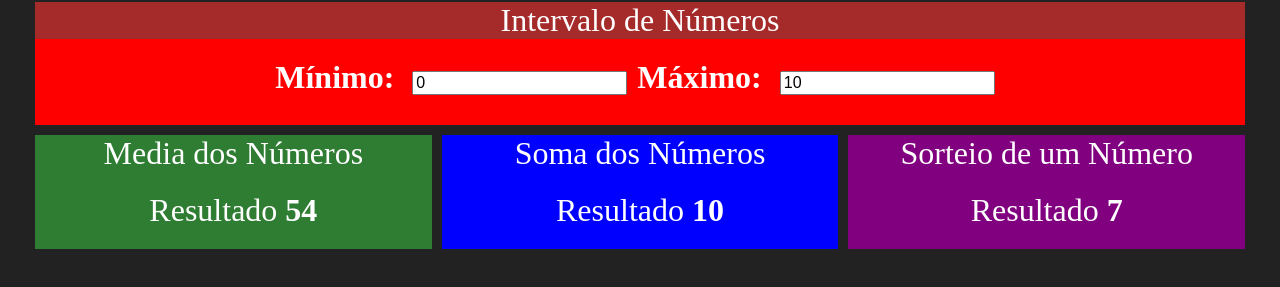
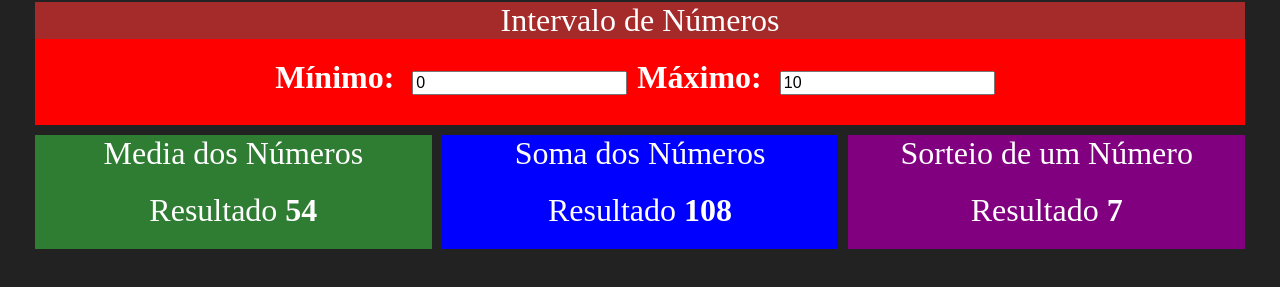
Before and after one commit to SamuelRodriguess/sum-fundaments, a React (Create React App) app: page / in a window 1280 px wide. Shown: the part 193-480 px from the top of the page. Built offline with nearby package versions, Linux system fonts and the light colour scheme.

Commit message:
feat: stateToProps to component of the sum

```diff
--- a/src/components/Card.jsx
+++ b/src/components/Card.jsx
@@ -1,23 +1,22 @@
-import './Card.css'
-import React from 'react'
+import "./Card.css";
+import React from "react";
 
 const getColor = (props) => {
-    if(props.Red) return "Red"
-    if(props.Green) return "Green"
-    if(props.Blue) return "Blue"
-    if(props.Purple) return "Purple"
-    return ""
-}
+  if (props.Red) return "Red";
+  if (props.Green) return "Green";
+  if (props.Blue) return "Blue";
+  if (props.Purple) return "Purple";
+  return "";
+};
 
-export default props => {
-    return (
-        <div className={`Card ${getColor(props)}`}>
-            <div className="Header">
-                    <span className="title">{ props.Title }</span>
-            </div>
-            <div className="Content">
-                    { props.children }
-            </div>
-        </div>
-    )
-}
+// eslint-disable-next-line import/no-anonymous-default-export
+export default (props) => {
+  return (
+    <div className={`Card ${getColor(props)}`}>
+      <div className="Header">
+        <span className="title">{props.Title}</span>
+      </div>
+      <div className="Content">{props.children}</div>
+    </div>
+  );
+};
--- a/src/components/Soma.jsx
+++ b/src/components/Soma.jsx
@@ -1,16 +1,28 @@
-import './Intervalo.css'
-import React from 'react'
-import Card from './Card'
+/* eslint-disable import/no-anonymous-default-export */
+import "./Intervalo.css";
+import React from "react";
+import Card from "./Card";
+import { connect } from "react-redux"; //ao state da aplicação
 
-export default props => {
+const Soma = (props) => {
+  const { max, min } = props.numerosMaxMin;
+
   return (
     <Card Title="Soma dos Números" Blue>
       <div>
         <span>
           <span> Resultado </span>
-                    <strong> 10 </strong>
+          <strong> {max + min} </strong>
         </span>
       </div>
     </Card>
-    )
-}
+  );
+};
+
+const mapStateToProps = (state) => {
+  return {
+    numerosMaxMin: state.numeros,
+  };
+};
+
+export default connect(mapStateToProps)(Soma);
```
Lines whose indentation alone changed are shown as unchanged.
